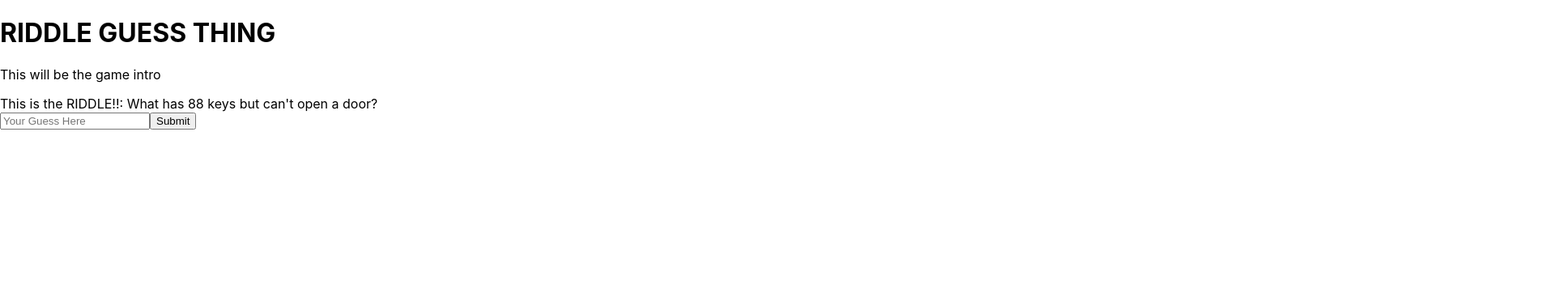
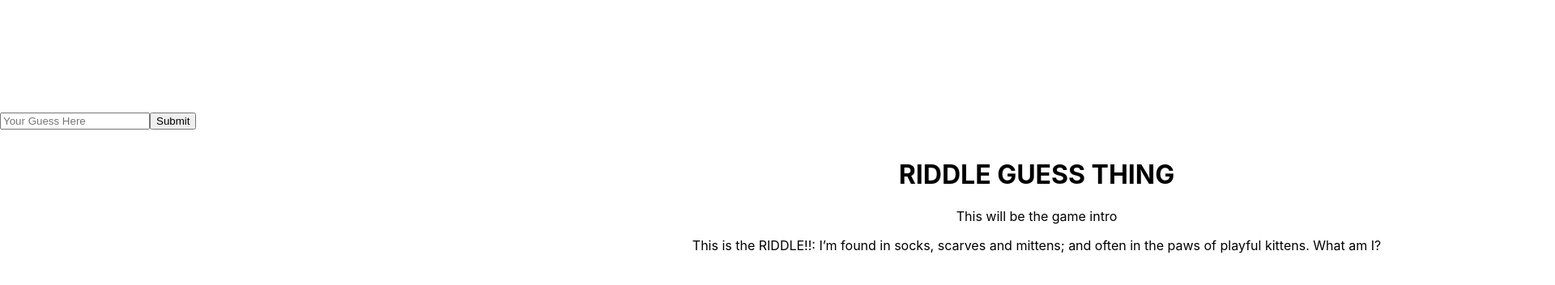
Before and after one commit to megmaggiemj/Crambles, a React (Create React App) app in the folder crambles/: page /Level2 in a window 1280 px wide. Shown: the top 352 px of the page at 81% size, 1920 px wide, since content can reach past the window. Built offline with nearby package versions, Linux system fonts and the light colour scheme.

Commit message:
set logic for level 2. Beginning work on level 3

```diff
--- a/crambles/src/Components/Level1/Level1.js
+++ b/crambles/src/Components/Level1/Level1.js
@@ -13,17 +13,10 @@ const Level1 = () => {
   const [feedback, setFeedback] = useState("");
   const [button1, setButton1] = useState("");
   const [button2, setButton2] = useState("");
-  const [userInput, setUserInput] = useState("");
   const [randomNumber, setRandomNumber] = useState(randomIndex);
-
-  const Word = WordList[randomIndex]; //this is the random string;
-// console.log(randomIndex)
-// console.log(Word)
-
 
   const CheckAnswer = (event) => {
     event.preventDefault()
-    setGuess(userInput)
     if (WordList[randomNumber].answer === guess) {
       setFeedback("you got it right!");
       setButton2("go to level 2");
--- a/crambles/src/Components/Level2/Level2.js
+++ b/crambles/src/Components/Level2/Level2.js
@@ -7,12 +7,16 @@ import { FormControl } from "react-bootstrap";
 
 const Level2 = () => {
 
+  const randomIndex = Math.floor(Math.random() * Riddles.length); //this is the number in the array
+
   const [guess, setGuess] = useState("");
   const [feedback, setFeedback] = useState("");
   const [button1, setButton1] = useState("");
   const [button2, setButton2] = useState("");
+  const [randomNumber, setRandomNumber] = useState(randomIndex);
+
   const CheckAnswer = () => {
-    if (Riddles[0].answer[0] === guess || Riddles[0].answer[1] === guess) {
+    if (Riddles[randomNumber].answer[0] === guess || Riddles[randomNumber].answer[1] === guess) {
       setFeedback("you got it right!");
       setButton2("go to level 3");
       setButton1("");
@@ -39,7 +43,7 @@ const Level2 = () => {
 
           <p className="Level1">This will be the game intro</p>
 
-          <div className="Word1">This is the RIDDLE!!: {Riddles[0].riddle}</div>
+          <div className="Word1">This is the RIDDLE!!: {Riddles[randomNumber].riddle}</div>
         </div>
       </div>
 
--- a/crambles/src/Components/Level3/Level3.css
+++ b/crambles/src/Components/Level3/Level3.css
@@ -0,0 +1,23 @@
+.container {
+    text-align: center;
+    transform: translate(50%, 150%);
+
+}
+.col1 {
+    border: 2px solid black;
+    height: 30px;
+    width: 30px;
+    margin-bottom: 15px;
+}
+.col2 {
+    border: 2px solid black;
+    height: 30px;
+    width: 30px;
+    margin-bottom: 15px;
+}
+.col3 {
+    border: 2px solid black;
+    height: 30px;
+    width: 30px;
+    margin-bottom: 15px;
+}
--- a/crambles/src/Components/Level3/Level3.js
+++ b/crambles/src/Components/Level3/Level3.js
@@ -0,0 +1,61 @@
+
+import React, { useState, useEffect } from "react";
+import './Level3.css'
+import { Link } from "react-router-dom";
+import { InputGroup } from "react-bootstrap";
+import { Button } from "react-bootstrap";
+import { FormControl } from "react-bootstrap";
+
+
+const Level3 = () => {
+//   const randomIndex = Math.floor(Math.random() * WordList.length); //this is the number in the array
+
+  const [guess, setGuess] = useState("");
+  const [feedback, setFeedback] = useState("");
+  const [button1, setButton1] = useState("");
+  const [button2, setButton2] = useState("");
+  const [box1, setBox1] = useState(false)
+  const [box2, setBox2] = useState(false)
+  const [box3, setBox3] = useState(false)
+//   const [randomNumber, setRandomNumber] = useState(randomIndex);
+
+//   const CheckAnswer = (event) => {
+//     event.preventDefault()
+//     if (WordList[randomNumber].answer === guess) {
+//       setFeedback("you got it right!");
+//       setButton2("go to level 2");
+//       setButton1("");
+//     } else {
+//       setFeedback("nope");
+//       setButton1("Try Again");
+//     }
+//   };
+//   const tryAgain = () => {
+//     setGuess("");
+//     setButton1("");
+//     setFeedback("");
+//   };
+
+//   const onChange = (event) => {
+//     event.preventDefault();
+//     let input = event.target.value.toLowerCase();
+//     setGuess(input);
+//   };
+
+  //   const onChange = (event) => {
+  //   let input = event.target.value.toLowerCase();
+  //   setUserInput(input);
+  // };
+
+  return (
+    <>
+    <div className="container">
+    {/* { here is some statement that can be TRUE or FALSE ? if it is TRUE then do this thing : if it is FALSE then do this thing} */}
+    <div className="col1" onClick={() => setBox1(!box1)}>{box1 === true ? 'Cat here!' : ''}</div>
+    <div className="col2" onClick={() => setBox2(!box2)}>{box2 === true ? 'Snail here!' : ''}</div>
+    <div className="col3" onClick={() => setBox3(!box3)}>{box3 === true ? 'Frog here!' : ''}</div>
+    </div>
+    </>
+  );
+};
+export default Level3
```
